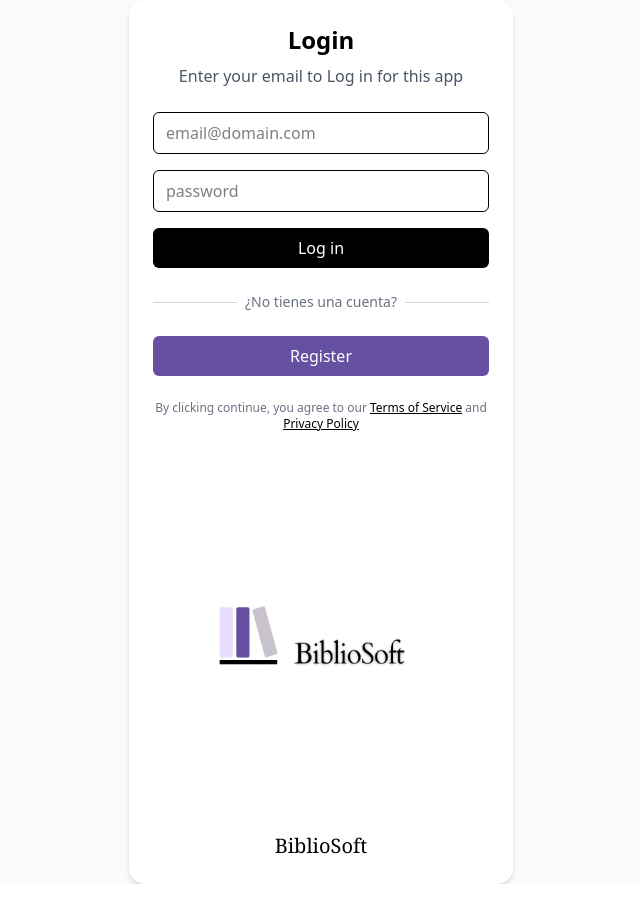
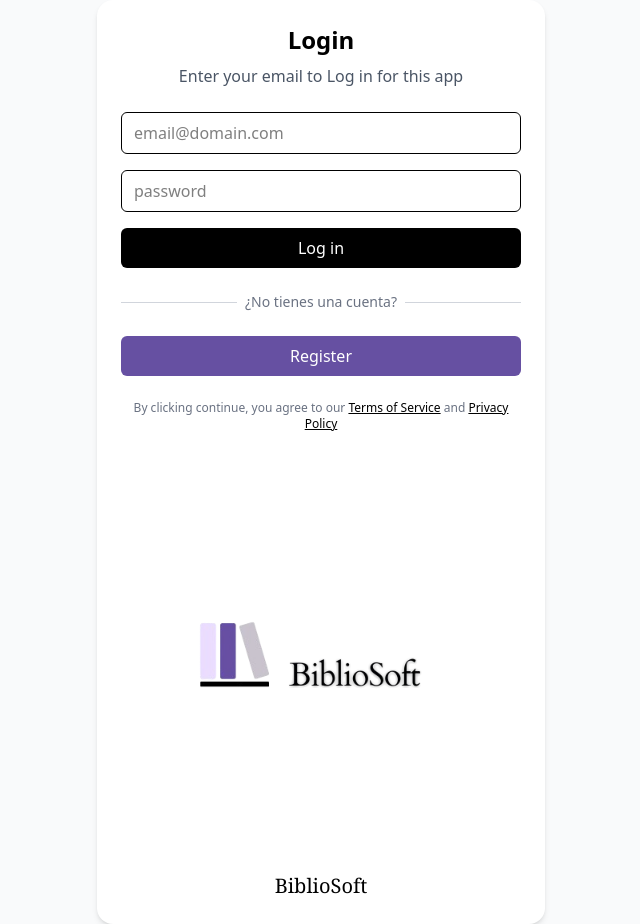
Before and after one commit to Mista299/Bibliosoft, a React (Vite) app in the folder frontend/: page / in a window 1280 px wide. Shown: the whole page, without its empty margins (319-959 px from the left). Before the commit the page ends 884 px from the top, so only its background shows below. Built offline with nearby package versions, Linux system fonts and the light colour scheme.

Commit message:
md login

```diff
--- a/frontend/src/pages/Login/index.jsx
+++ b/frontend/src/pages/Login/index.jsx
@@ -13,7 +13,7 @@
 
   return (
     <div className="flex min-h-screen items-center justify-center bg-gray-50">
-      <div className="w-full max-w-sm bg-white rounded-2xl shadow-md p-6">
+      <div className="w-full max-w-md bg-white rounded-2xl shadow-md p-6">
         <h1 className="text-2xl font-bold text-center mb-2">Login</h1>
         <p className="text-gray-600 text-center mb-6">
           Enter your email to Log in for this app
@@ -75,7 +75,7 @@
           <img
             src={logo} // cámbialo por tu logo en /public
             alt="BiblioSoft"
-            className="h-90"
+            className="h-100"
           />
           <p className="text-center text-xl font-serif mt-2">BiblioSoft</p>
         </div>
```
